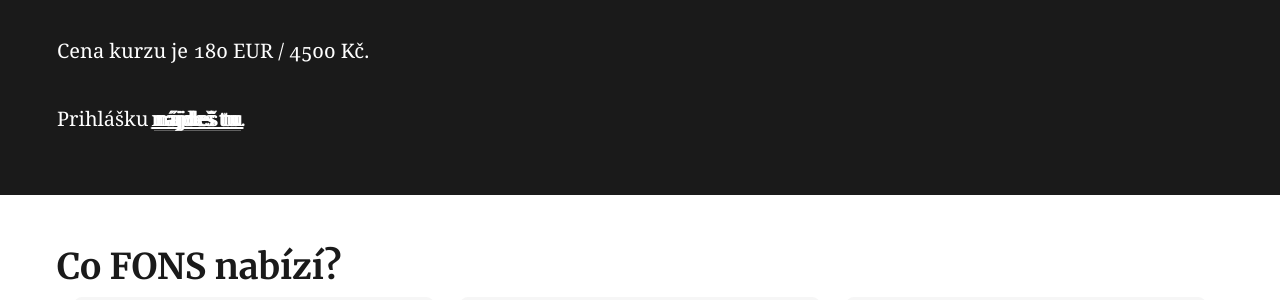
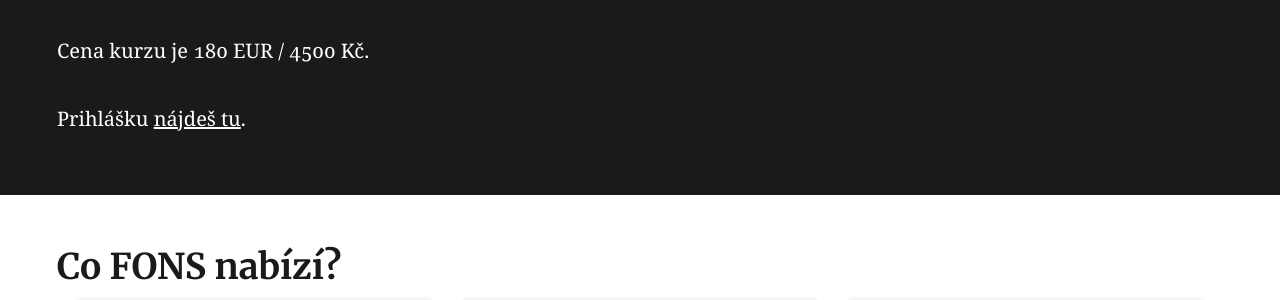
Before and after one commit to fonssk/fonssk.github.io, a Jekyll site: the page built from index.md, in a window 1280 px wide and 1400 px high, scrolled down 1256 px. Shown: the part 150-450 px from the top of the window. Built offline with Jekyll 4.4.1, drawn with Linux system fonts in a browser that asks for light colours.

Commit message:
Fix inverted section link shadows

```diff
--- a/_sass/_theme.scss
+++ b/_sass/_theme.scss
@@ -943,10 +943,15 @@ pre code {
     color: $title-text-color;
   }
 
-  a {
+  .typeset & a,
+  .typeset & li a {
+    color: $title-text-color;
     text-decoration: underline;
+    background-image: none;
+    text-shadow: none;
+
     &:hover {
-      color: darken($title-text-color, 10%);
+    color: darken($title-text-color, 10%);
     }
   }
 }
```
